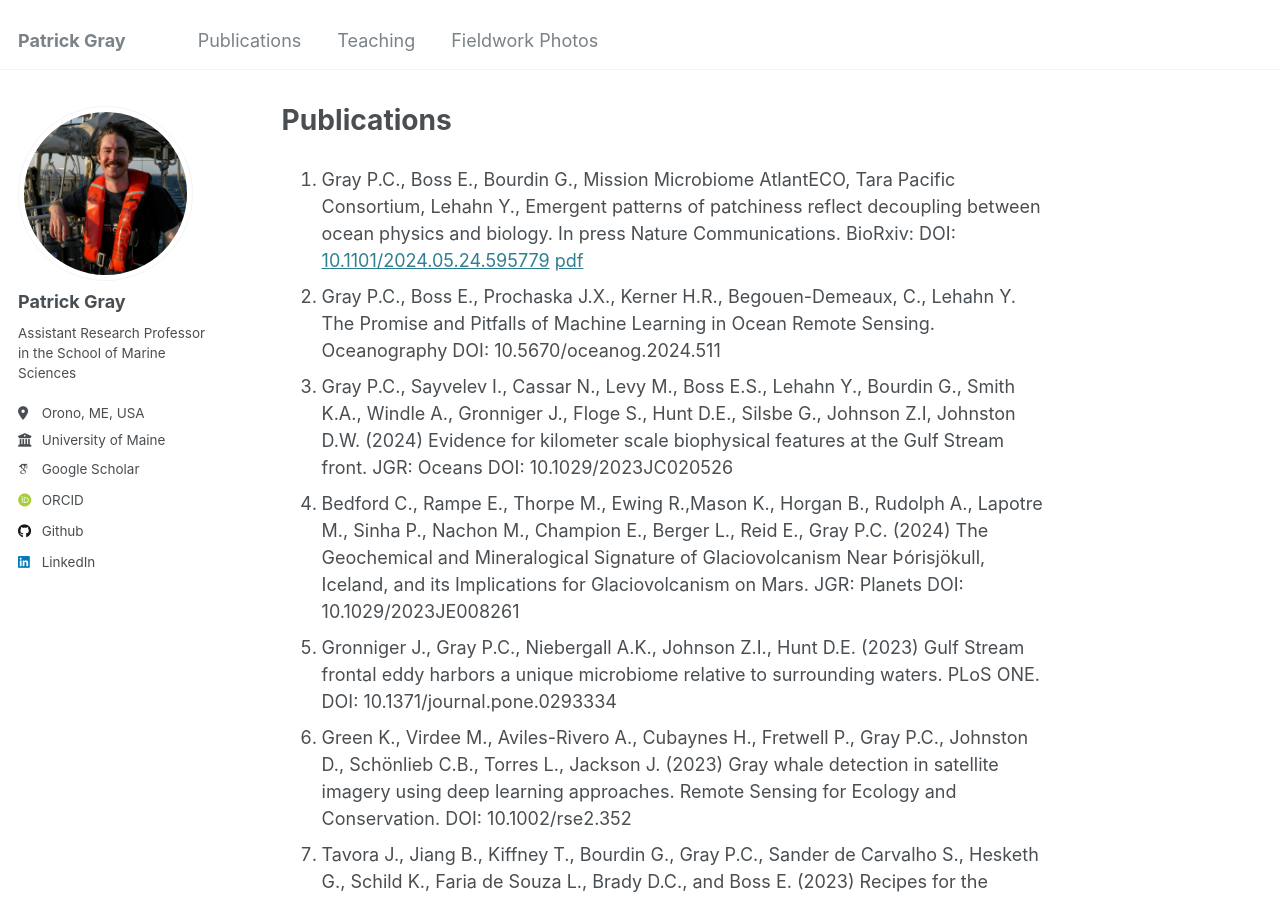
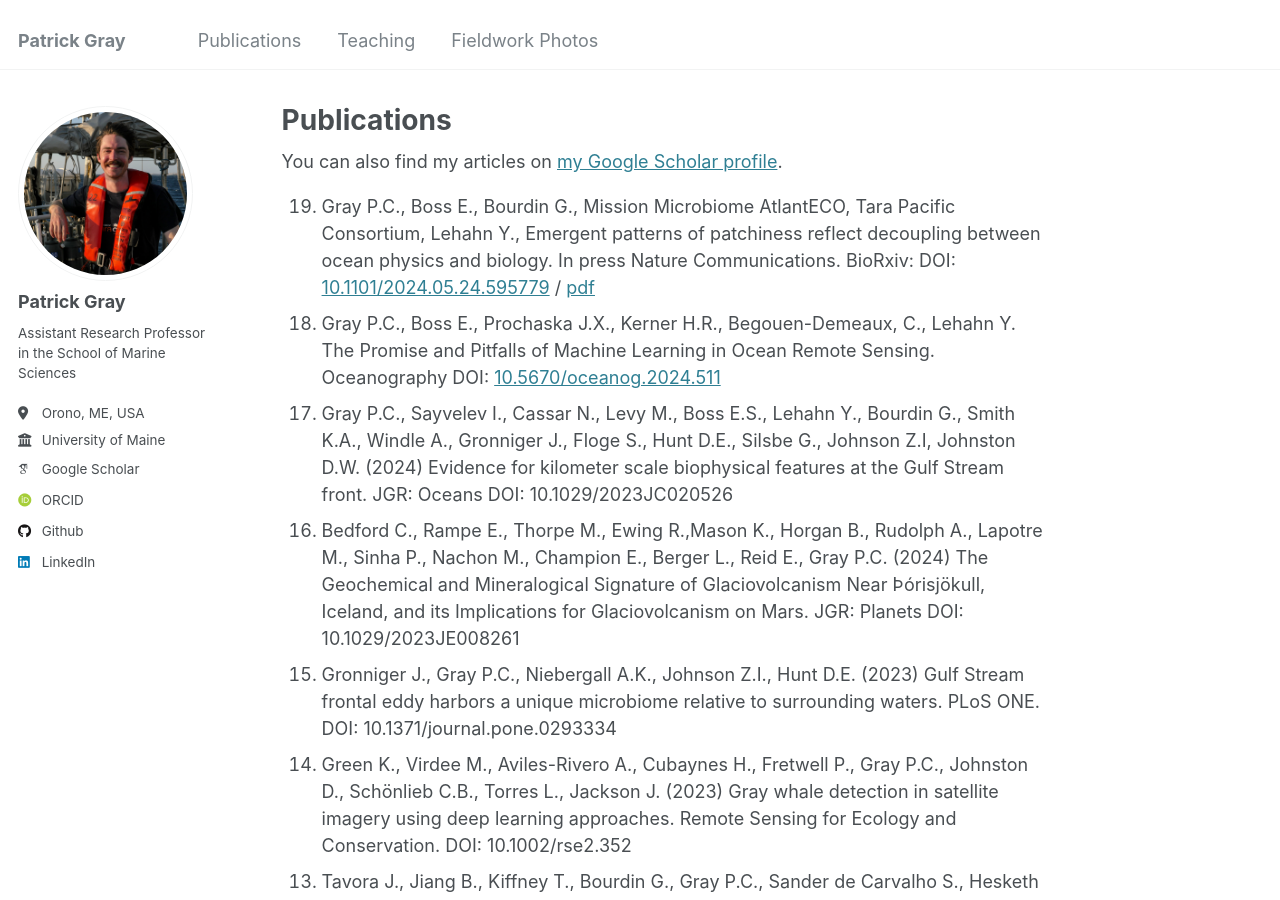
Before and after one commit to patrickcgray/patrickcgray.github.io, a Jekyll site: the page built from _pages/publications.md, in a window 1280 px wide and 900 px high. Built offline with Jekyll 4.4.1, drawn with Linux system fonts in a browser that asks for light colours; some web fonts are replaced.

Commit message:
modifying puubs

```diff
--- a/_pages/publications.md
+++ b/_pages/publications.md
@@ -7,8 +7,12 @@ redirect_from:
   - /publications.html
 ---
 
-19.   Gray P.C., Boss E., Bourdin G., Mission Microbiome AtlantECO, Tara Pacific Consortium,  Lehahn Y., Emergent patterns of patchiness reflect decoupling between ocean physics and biology. In press Nature Communications. BioRxiv: DOI: [10.1101/2024.05.24.595779](doi.org/10.1101/2024.05.24.595779) [pdf](paper1.pdf)
-18.   Gray P.C., Boss E., Prochaska J.X., Kerner H.R., Begouen-Demeaux, C., Lehahn Y. The Promise and Pitfalls of Machine Learning in Ocean Remote Sensing. Oceanography DOI: 10.5670/oceanog.2024.511
+{% if site.author.googlescholar %}
+  <div class="wordwrap">You can also find my articles on <a href="{{site.author.googlescholar}}">my Google Scholar profile</a>.</div>
+{% endif %}
+
+19.   Gray P.C., Boss E., Bourdin G., Mission Microbiome AtlantECO, Tara Pacific Consortium,  Lehahn Y., Emergent patterns of patchiness reflect decoupling between ocean physics and biology. In press Nature Communications. BioRxiv: DOI: [10.1101/2024.05.24.595779](www.doi.org/10.1101/2024.05.24.595779) / [pdf](files/paper1.pdf)
+18.   Gray P.C., Boss E., Prochaska J.X., Kerner H.R., Begouen-Demeaux, C., Lehahn Y. The Promise and Pitfalls of Machine Learning in Ocean Remote Sensing. Oceanography DOI: [10.5670/oceanog.2024.511](www.doi.org/10.5670/oceanog.2024.511)
 17.   Gray P.C., Sayvelev I., Cassar N., Levy M., Boss E.S., Lehahn Y., Bourdin G., Smith K.A., Windle A., Gronniger J., Floge S., Hunt D.E., Silsbe G., Johnson Z.I, Johnston D.W. (2024) Evidence for kilometer scale biophysical features at the Gulf Stream front. JGR: Oceans DOI: 10.1029/2023JC020526
 16.   Bedford C., Rampe E., Thorpe M., Ewing R.,Mason K., Horgan B., Rudolph A., Lapotre M., Sinha P., Nachon M., Champion E., Berger L., Reid E., Gray P.C. (2024)  The Geochemical and Mineralogical Signature of Glaciovolcanism Near Þórisjökull, Iceland, and its Implications for Glaciovolcanism on Mars. JGR: Planets DOI: 10.1029/2023JE008261
 15. Gronniger J., Gray P.C., Niebergall A.K., Johnson Z.I., Hunt D.E. (2023) Gulf Stream frontal eddy harbors a unique microbiome relative to surrounding waters. PLoS ONE. DOI: 10.1371/journal.pone.0293334
@@ -26,3 +30,4 @@ redirect_from:
 3.  Gray, P.C., Bierlich, K.C., Mantell, S.A., Goldbogen, J.A., Johnston, D.W. (2019) Drones and Convolutional Neural Networks Facilitate Automated and Accurate Cetacean Species Identification and Photogrammetry. Methods in Ecology and Evolution. DOI: 10.1111/2041-210X.13246
 2.  Gray, P.C., Fleishman, A.B., Klein, D.J., McKown, M.W., Bézy, V.S., Lohmann, K.J., Johnston, D.W. (2018) A Convolutional Neural Network for Detecting Sea Turtles in Drone Imagery. Methods in Ecology and Evolution. DOI: 10.1111/2041-210X.13132
 1.  Gray, P.C., Ridge, J.T., Poulin, S.K., Seymour, A.C., Schwantes, A.M., Swenson, J.J., Johnston, D.W. (2018) Integrating Drone Imagery into High Resolution Satellite Remote Sensing Assessments of Estuarine Environments. Remote Sensing. DOI: 10.3390/rs10081257
+{: reversed="reversed"}
```
